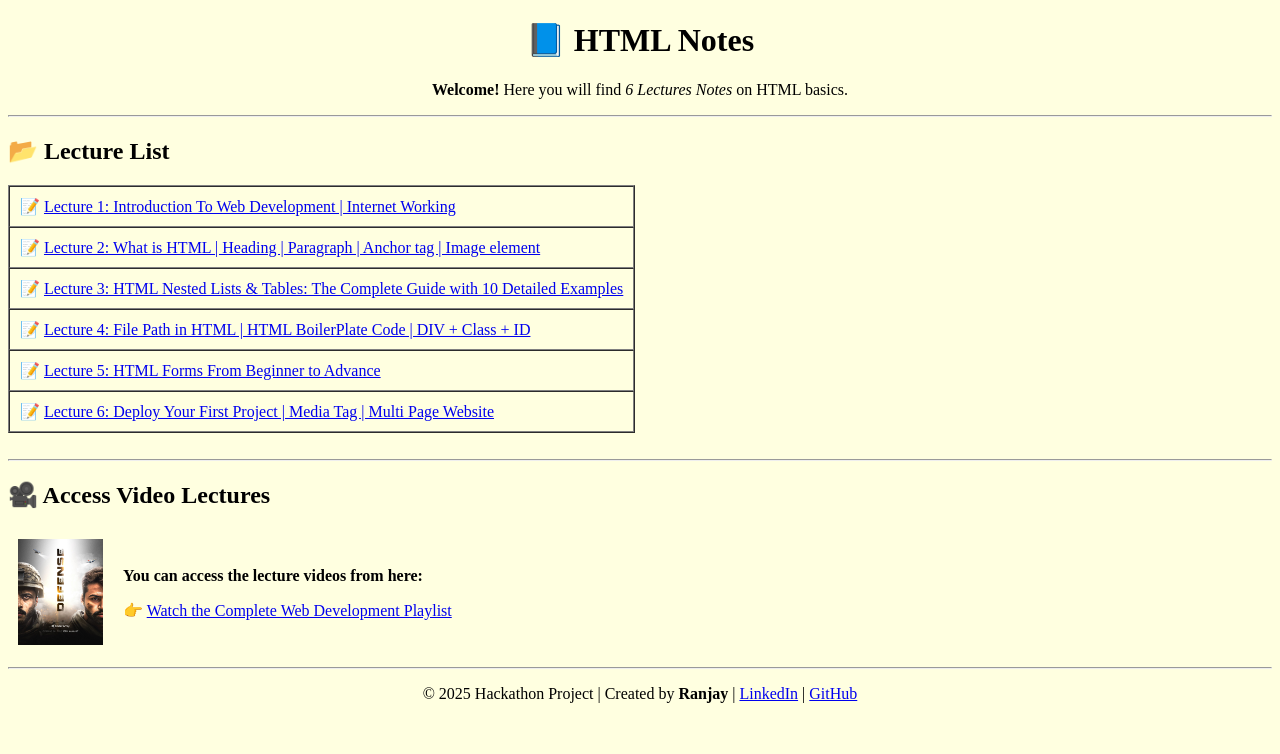
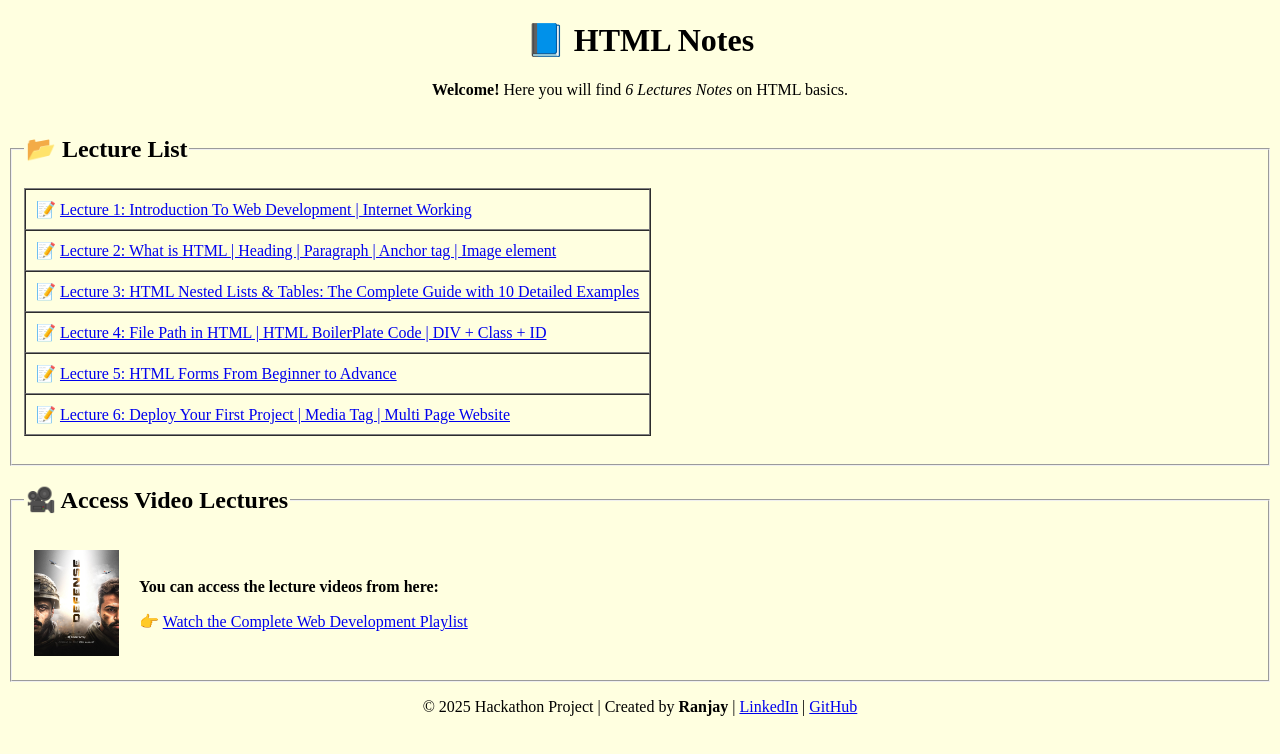
Before and after one commit to Ranjay849/HTML-Notes, a plain HTML site: page index.html in a window 1280 px wide. Drawn offline with Linux system fonts and the light colour scheme.

Commit message:
HTML Notes

```diff
--- a/index.html
+++ b/index.html
@@ -14,11 +14,11 @@
         <b>Welcome!</b> Here you will find <i>6 Lectures Notes</i> on HTML
         basics.
       </p>
-      <hr />
     </center>
 
     <!-- Lecture Links -->
-    <h2>📂 Lecture List</h2>
+     <fieldset>
+    <legend><h2>📂 Lecture List</h2></legend>
     <table border="1" cellpadding="10" cellspacing="0">
       <tr>
         <td>
@@ -79,10 +79,11 @@
       </tr>
     </table>
     <br />
-    <hr />
+    </fieldset>
 
     <!-- Video Lectures Section -->
-    <h2>🎥 Access Video Lectures</h2>
+     <fieldset>
+    <legend><h2>🎥 Access Video Lectures</h2></legend>
 
     <table border="0" cellpadding="10" cellspacing="0">
       <tr>
@@ -111,7 +112,7 @@
         </td>
       </tr>
     </table>
-    <hr />
+    </fieldset>
 
     <!-- Footer -->
     <center>
```
Also changed, not shown: Lecture2.html (+3 -2 lines).
